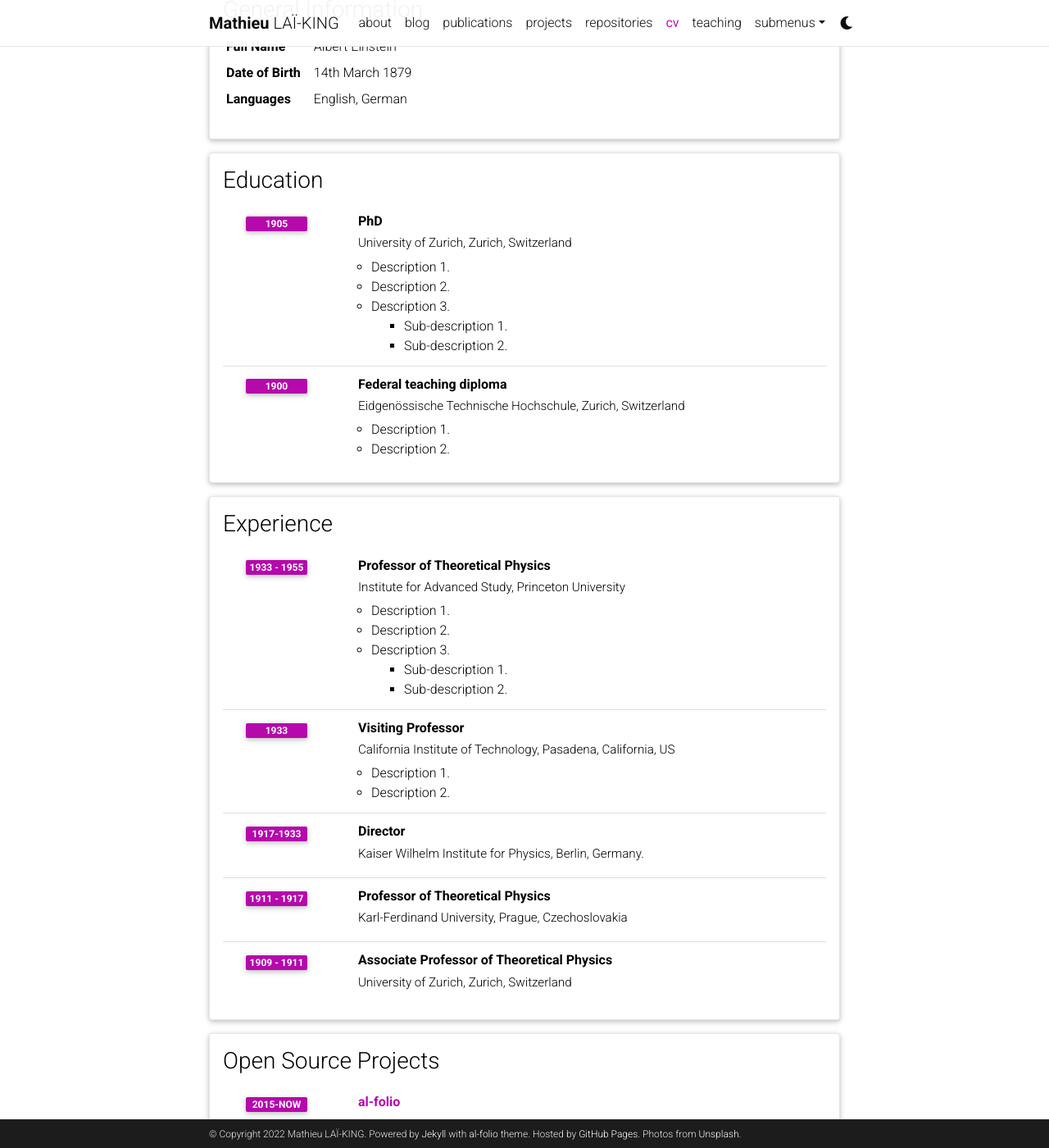
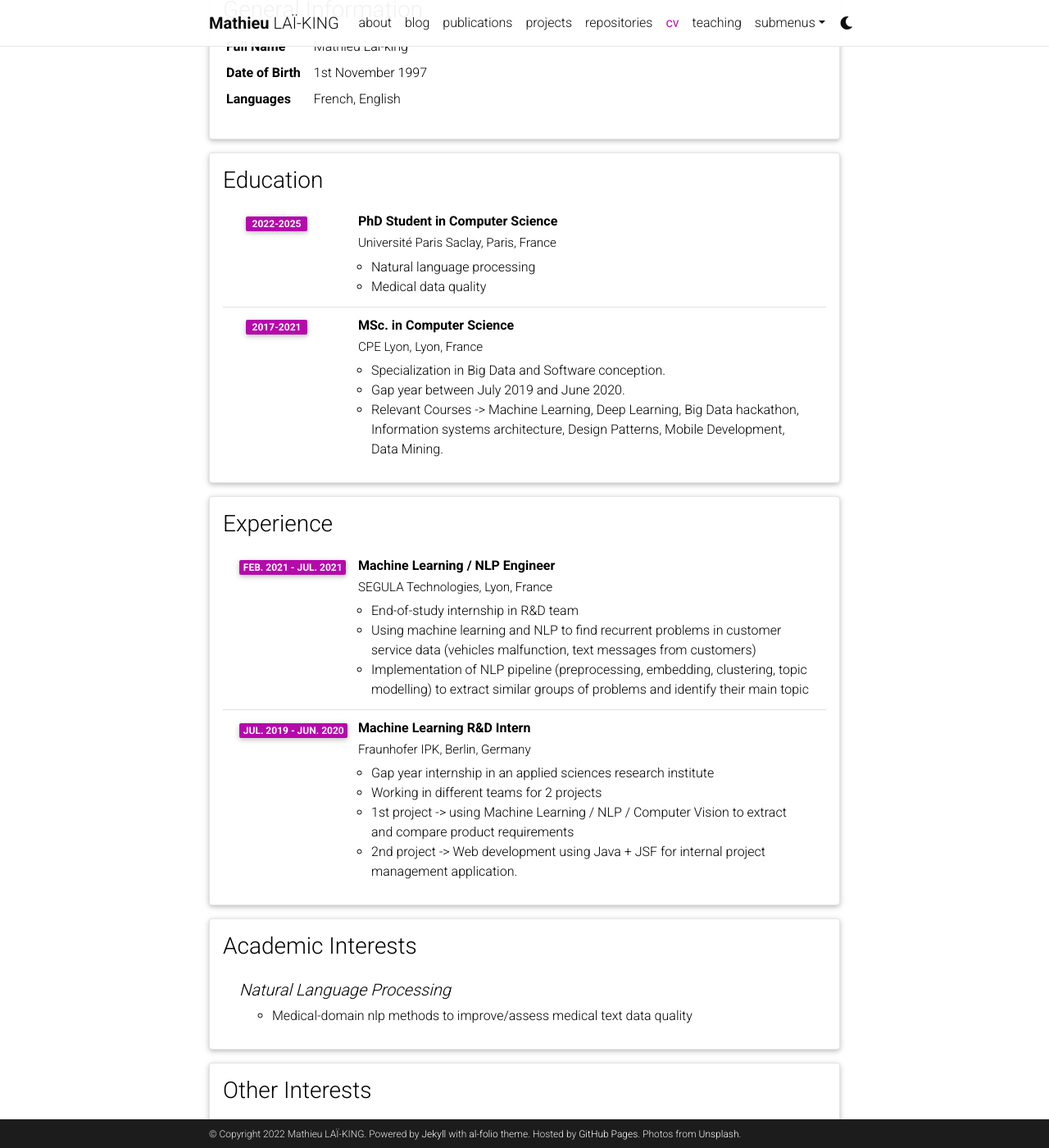
Before and after one commit to mathieulaiking/mathieulaiking.github.io, a Jekyll site: the page built from _pages/cv.md, in a window 1280 px wide and 1400 px high, scrolled down 206 px. Shown: the whole window at 82% size. Built offline with Jekyll 4.4.1, drawn with Linux system fonts in a browser that asks for light colours; full-size pictures stand in for the smaller copies a plugin makes; comment, search, counter and statistics services are not loaded; a style sheet for code colours, icons or effects is not loaded; some of the changed text lies outside the part shown.

Commit message:
lots of updates

```diff
--- a/_config.yml
+++ b/_config.yml
@@ -188,6 +188,7 @@ plugins:
   - jekyll-sitemap
   - jekyll-target-blank
   - jekyll-twitter-plugin
+  - jekyll-jupyter-notebook
   - jemoji
 
 # Sitemap settings
--- a/_data/cv.yml
+++ b/_data/cv.yml
@@ -2,96 +2,56 @@
   type: map
   contents:
     - name: Full Name
-      value: Albert Einstein
+      value: Mathieu Laï-king
     - name: Date of Birth
-      value: 14th March 1879
+      value: 1st November 1997
     - name: Languages
-      value: English, German
+      value: French, English
 
 - title: Education
   type: time_table
   contents:
-    - title: PhD
-      institution: University of Zurich, Zurich, Switzerland
-      year: 1905
+    - title: PhD Student in Computer Science
+      institution: Université Paris Saclay, Paris, France
+      year: 2022-2025
       description:
-        - Description 1.
-        - Description 2.
-        - title: Description 3.
-          contents:
-            - Sub-description 1.
-            - Sub-description 2.
-    - title: Federal teaching diploma
-      institution: Eidgenössische Technische Hochschule, Zurich, Switzerland
-      year: 1900
+        - Natural language processing
+        - Medical data quality
+    - title: MSc. in Computer Science
+      institution: CPE Lyon, Lyon, France
+      year: 2017-2021
       description:
-        - Description 1.
-        - Description 2.
+        - Specialization in Big Data and Software conception.
+        - Gap year between July 2019 and June 2020.
+        - Relevant Courses -> Machine Learning, Deep Learning, Big Data hackathon, Information systems architecture, Design Patterns, Mobile Development, Data Mining.
 
 - title: Experience
   type: time_table
   contents:
-    - title: Professor of Theoretical Physics
-      institution: Institute for Advanced Study, Princeton University
-      year: 1933 - 1955
+    - title: Machine Learning / NLP Engineer
+      institution: SEGULA Technologies, Lyon, France
+      year: Feb. 2021 - Jul. 2021
       description:
-        - Description 1.
-        - Description 2.
-        - title: Description 3.
-          contents:
-            - Sub-description 1.
-            - Sub-description 2.
-    - title: Visiting Professor
-      institution: California Institute of Technology, Pasadena, California, US
-      year: 1933
+        - End-of-study internship in R&D team
+        - Using machine learning and NLP to find recurrent problems in customer service data (vehicles malfunction, text messages from customers)
+        - Implementation of NLP pipeline (preprocessing, embedding, clustering, topic modelling) to extract similar groups of problems and identify their main topic
+    - title: Machine Learning R&D Intern
+      institution: Fraunhofer IPK, Berlin, Germany
+      year: Jul. 2019 - Jun. 2020
       description:
-        - Description 1.
-        - Description 2.
-
-    - title: Director
-      institution: Kaiser Wilhelm Institute for Physics, Berlin, Germany.
-      year: 1917-1933
-
-    - title: Professor of Theoretical Physics
-      institution: Karl-Ferdinand University, Prague, Czechoslovakia
-      year: 1911 - 1917
-      description:
-
-    - title: Associate Professor of Theoretical Physics
-      institution: University of Zurich, Zurich, Switzerland
-      year: 1909 - 1911
-
-- title: Open Source Projects
-  type: time_table
-  contents:
-    - title: <a href="https://github.com/alshedivat/al-folio">al-folio</a>
-      year: 2015-now
-      description: A beautiful, simple, clean, and responsive Jekyll theme for academics.
-
-- title: Honors and Awards
-  type: time_table
-  contents:
-    - year: 1921
-      items:
-        - Nobel Prize in Physics
-        - Matteucci Medal
-    - year: 2029
-      items:
-        - Max Planck Medal
+        - Gap year internship in an applied sciences research institute
+        - Working in different teams for 2 projects
+        - 1st project -> using Machine Learning / NLP / Computer Vision to extract and compare product requirements
+        - 2nd project -> Web development using Java + JSF for internal project management application.
 
 - title: Academic Interests
   type: nested_list
   contents:
-    - title: Topic 1.
+    - title: Natural Language Processing
       items:
-        - Description 1.
-        - Description 2.
-    - title: Topic 2.
-      items:
-        - Description 1.
-        - Description 2.
+        - Medical-domain nlp methods to improve/assess medical text data quality
 
 - title: Other Interests
   type: list
   contents:
-    - <u>Hobbies:</u> Hobby 1, Hobby 2, etc.
+    - <u>Hobbies:</u> Beach Volleyball (10 years), Guitar(for 15 years), Bouldering (started this year at the beginning of my PhD), Video Games, Anime/Manga
```
Also changed, not shown: _news/announcement_2.md (deleted, +0 -31 lines), _news/announcement_3.md (deleted, +0 -7 lines), _news/nlp-specialization-certif.md (added, +7 -0 lines), _news/phd-start.md (renamed from _news/announcement_1.md, +1 -1 lines), _pages/about.md (+2 -3 lines).
